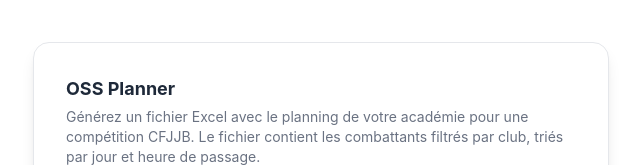
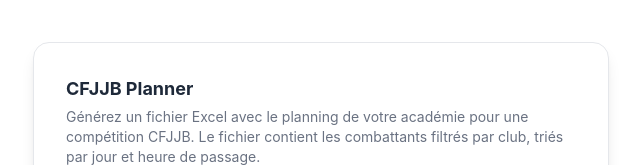
Before and after one commit to chrisdns/cfjjb-comp-to-xlsx, a React (Vite) app: page / in a window 1280 px wide. Shown: the top 165 px of the page, without its empty margins (319-959 px from the left). Built offline with nearby package versions, Linux system fonts and the light colour scheme.

Commit message:
feat: update application branding and favicon to reflect new CFJJB identity

```diff
--- a/index.html
+++ b/index.html
@@ -2,10 +2,10 @@
 <html lang="en">
 <head>
     <meta charset="UTF-8"/>
-    <link rel="icon" type="image/svg+xml" href="/favicon.ico"/>
+    <link rel="icon" href="https://cfjjb.com/favicon.ico"/>
     <link href="/src/styles.css" rel="stylesheet">
     <meta name="viewport" content="width=device-width, initial-scale=1.0"/>
-    <title>OSS Planner</title>
+    <title>CFJJB Planner</title>
 </head>
 <body>
 <div id="root"></div>
--- a/src/App.jsx
+++ b/src/App.jsx
@@ -112,7 +112,7 @@
     return (
         <div className="min-h-screen flex items-center justify-center bg-white px-4">
             <div className="w-full p-6 sm:max-w-lg sm:border sm:border-gray-200 sm:rounded-2xl sm:p-8 sm:shadow-lg lg:max-w-xl">
-                <h1 className="text-lg font-bold text-gray-800 mb-1">OSS Planner</h1>
+                <h1 className="text-lg font-bold text-gray-800 mb-1">CFJJB Planner</h1>
                 <p className="text-sm text-gray-500 mb-4">
                     Générez un fichier Excel avec le planning de votre académie pour une compétition CFJJB. Le fichier contient les combattants filtrés par club, triés par jour et heure de passage.
                 </p>
```
